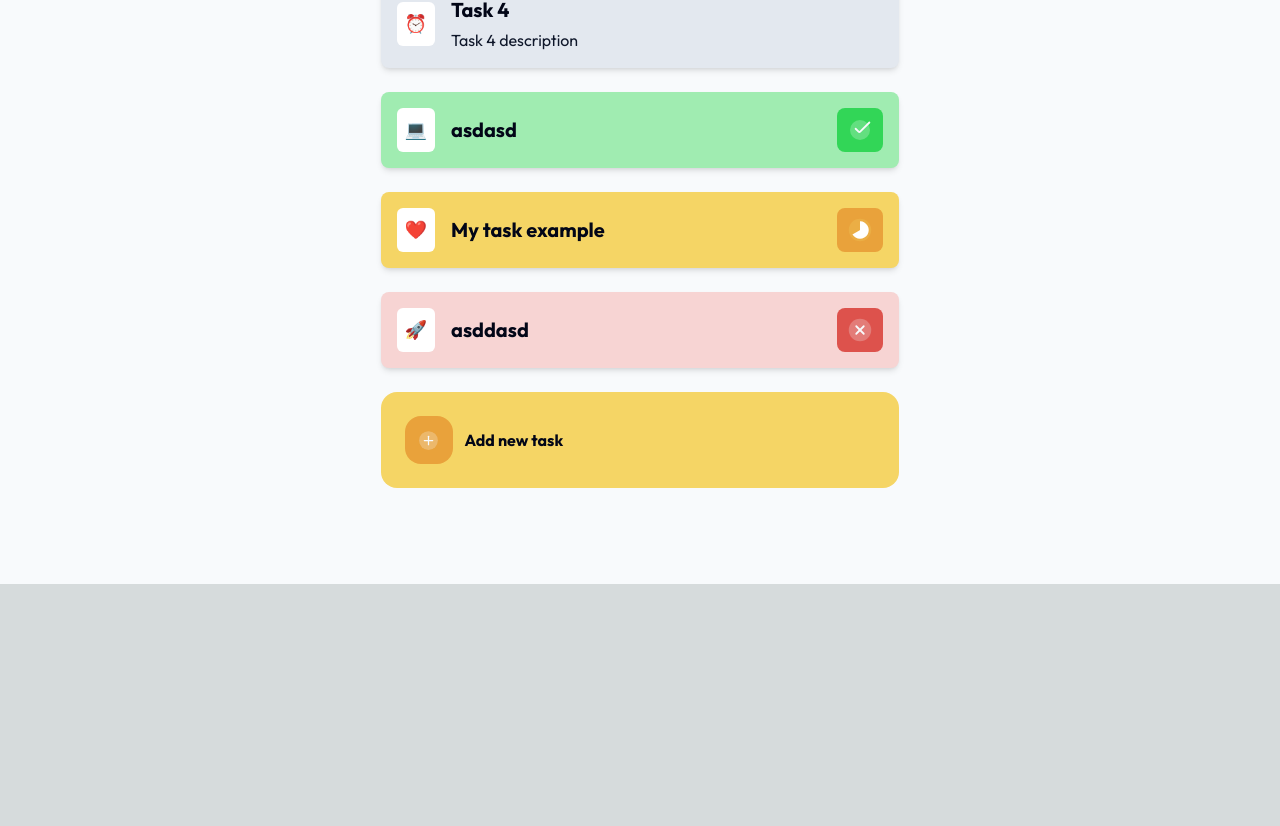
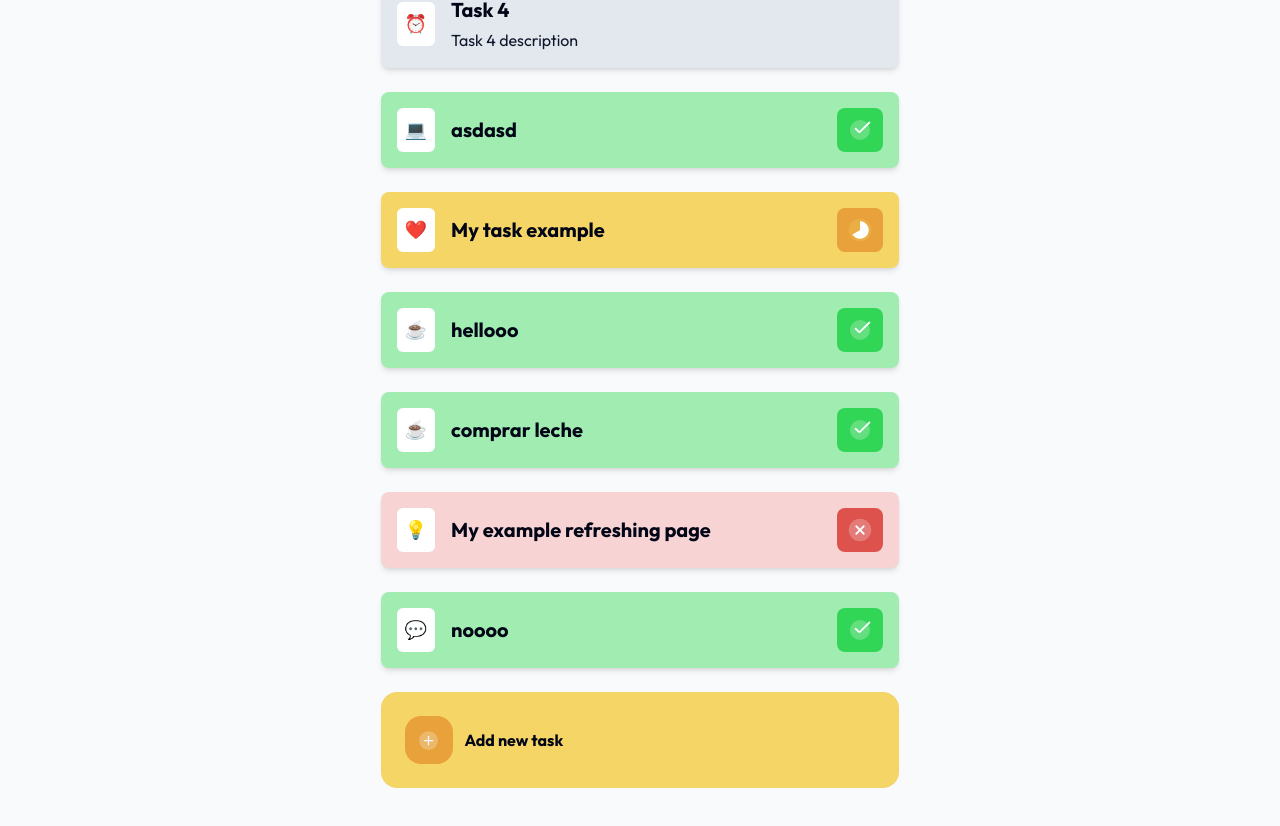
Before and after one commit to Robertron624/fullstack-my-task-board, a Next.js app: page / in a window 1280 px wide. Shown: the part 552-1378 px from the top of the page. Before the commit the page ends 1136 px from the top, so only its background shows below. Built offline with nearby package versions, Linux system fonts and the light colour scheme.

Commit message:
feat: Update task form to show success toast and refresh page
The task form has been updated to show a success toast message when a task is added successfully. Additionally, the page will now refresh after adding a task to display the new task.

```diff
--- a/app/_components/taskModal/TaskForm.tsx
+++ b/app/_components/taskModal/TaskForm.tsx
@@ -1,10 +1,12 @@
 import Image from "next/image";
+import { useState } from "react";
+import toast from "react-hot-toast";
+import { useForm, SubmitHandler } from "react-hook-form";
+import { useRouter } from "next/navigation";
+
+import { getStatusStyles } from "@/app/utils";
 import { taskIconOptions, statusOptions } from "@/app/constants";
 import { Task, TaskStatus } from "@/app/types";
-import { useState } from "react";
-import { getStatusStyles } from "@/app/utils";
-
-import { useForm, SubmitHandler } from "react-hook-form";
 
 interface TaskFormProps {
   isEditMode?: boolean;
@@ -47,12 +49,21 @@ export default function TaskForm({ isEditMode = false, onCloseModal }: TaskFormP
     setValue,
   } = useForm<TaskFormValues>();
 
+  const router = useRouter();
+
   const onSubmit: SubmitHandler<TaskFormValues> = async(data) => {
     await addNewTask({
       name: data.taskName,
       description: data.taskDesc,
       icon: data.taskIcon,
       status: data.taskStatus || "to-do",
+    });
+
+    // show toast message
+    toast.success("Task added successfully", {
+      duration: 3000,
+      position: "top-right",
+      icon: "🎉",
     });
 
     // reset form values and close modal
@@ -63,6 +74,9 @@ export default function TaskForm({ isEditMode = false, onCloseModal }: TaskFormP
 
     // close modal
     onCloseModal();
+
+    // refresh the page to show the new task
+    router.refresh();
   };
 
   const handleIconChange = (e: React.ChangeEvent<HTMLInputElement>) => {
--- a/app/layout.tsx
+++ b/app/layout.tsx
@@ -1,5 +1,6 @@
 import type { Metadata } from "next";
 import { Outfit } from "next/font/google";
+import { Toaster } from "react-hot-toast";
 import "./globals.css";
 
 const outfit = Outfit({
@@ -23,6 +24,7 @@ export default function RootLayout({
     <html lang='en'>
       <body className={outfit.className}>
         {children} <div id='modal-root'></div>
+        <Toaster />
       </body>
     </html>
   );
--- a/app/page.tsx
+++ b/app/page.tsx
@@ -6,9 +6,9 @@ import { Task } from "./types";
 
 const getTasks = async (): Promise<Task[]> => {
   const response = await fetch("http://localhost:3000/api/tasks", {
+    cache: 'no-cache',
     headers: {
       'Content-Type': 'application/json',
-      'Cache-Control': 'no-cache',
       'method': 'GET'
     }
   }); // asegúrate de usar la URL correcta de tu API
--- a/mockData.json
+++ b/mockData.json
@@ -42,10 +42,31 @@
     "id": "xvp41kjoz"
   },
   {
-    "name": "asddasd",
-    "description": "asdasd",
-    "icon": "🚀",
+    "name": "hellooo",
+    "description": "headsasd",
+    "icon": "☕️",
+    "status": "completed",
+    "id": "7smqc1tu1"
+  },
+  {
+    "name": "comprar leche",
+    "description": "Salir a comprar al D1",
+    "icon": "☕️",
+    "status": "completed",
+    "id": "22k9fo4d7"
+  },
+  {
+    "name": "My example refreshing page",
+    "description": "refreshing the page!",
+    "icon": "💡",
     "status": "won't-do",
-    "id": "7vrr0mtlq"
+    "id": "unrk3sex7"
+  },
+  {
+    "name": "noooo",
+    "description": "asdasdasd",
+    "icon": "💬",
+    "status": "completed",
+    "id": "o2hx1jukn"
   }
 ]
--- a/package.json
+++ b/package.json
@@ -12,7 +12,8 @@
     "next": "14.2.5",
     "react": "^18",
     "react-dom": "^18",
-    "react-hook-form": "^7.52.1"
+    "react-hook-form": "^7.52.1",
+    "react-hot-toast": "^2.4.1"
   },
   "devDependencies": {
     "@types/node": "^20",
```
Also changed, not shown: 1 other file (tests, documents, lock files or other folders).
